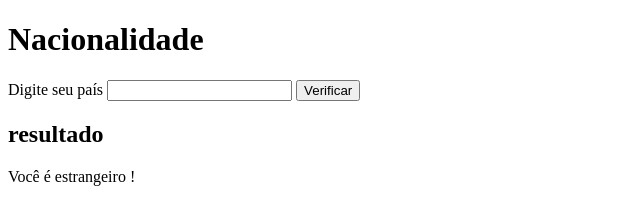
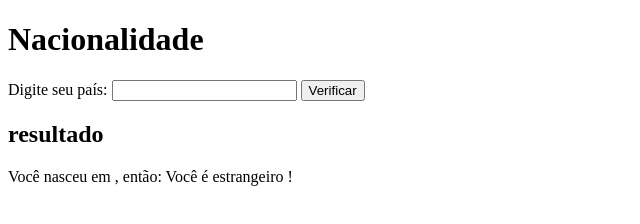
Before and after one commit to AntonioMortari/Estudos, a plain HTML site: page Javascript/aula 11/desfio.html in a window 1280 px wide. Both pictures are taken after a click on the button "Verificar". Shown: the whole page, without its empty margins (0-640 px from the left). Drawn offline with Linux system fonts and the light colour scheme.

Commit message:
att desafio aula 11

```diff
--- a/Javascript/aula 11/desfio.html
+++ b/Javascript/aula 11/desfio.html
@@ -12,7 +12,7 @@
 
     <form>
         <label for="txtpais">
-            Digite seu país
+            Digite seu país:
             <input type="text" name="txtpais" id="txtpais">
         </label>
 
@@ -28,15 +28,18 @@
     <script>
         function check(){
             var pais = document.getElementById('txtpais')
-
             p = String(pais.value)
 
             r = document.getElementById('res')
 
-            if (p == "Brasil"){
-                r.innerHTML = 'Você é brasileiro'
+            r.innerHTML = `Você nasceu em ${p} , então:`
+
+            p = (p.toUpperCase())
+
+            if (p == "BRASIL"){
+                r.innerHTML += ' Você é brasileiro'
             }else {
-                r.innerHTML = 'Você é estrangeiro !'
+                r.innerHTML += ' Você é estrangeiro !'
             }
 
 
```
